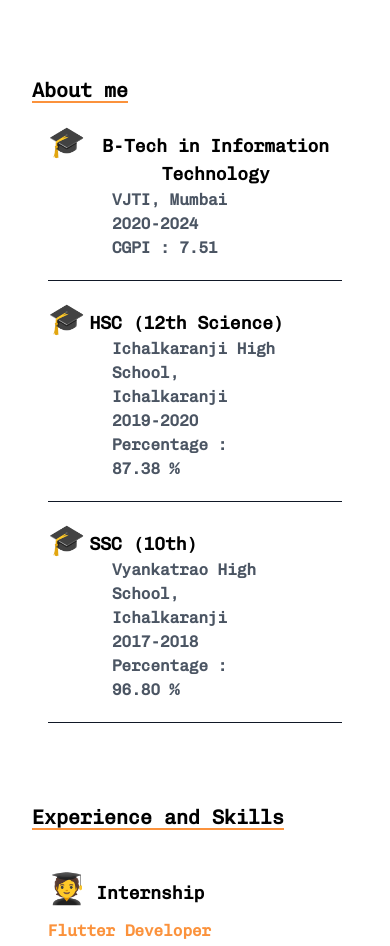
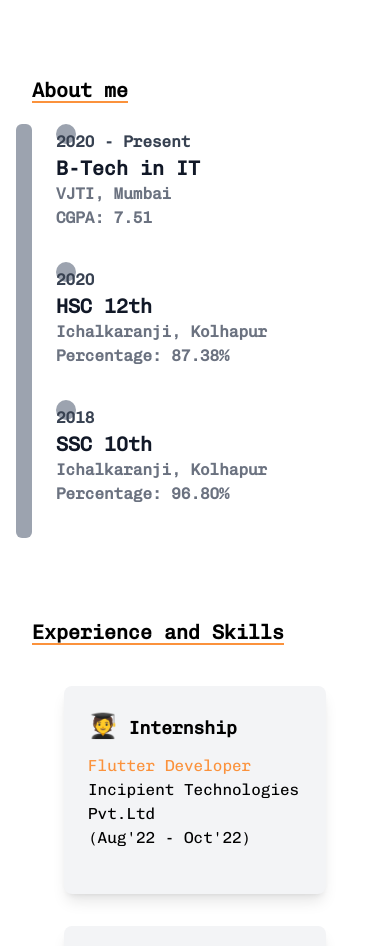
Before and after one commit to Pruthviraj49/Portfolio_Site, a Next.js app: page / in a window 390 px wide. Shown: the part 1020-1966 px from the top of the page. Built offline with nearby package versions, Linux system fonts and the light colour scheme.

Commit message:
Animation Added

```diff
--- a/components/About.jsx
+++ b/components/About.jsx
@@ -2,32 +2,7 @@ import React from "react";
 
 const About = () => {
     return (
-        // <div className="py-6">
-        //     <h2 className="text-2xl font-bold mb-4">Educational Details</h2>
-        //     <div className="bg-white p-6 rounded-lg shadow-md">
-        //         <div className="flex items-center mb-4">
-        //             <div className="w-10 h-10 bg-indigo-500 rounded-full mr-4"></div>
-        //             <div>
-        //                 <h3 className="font-medium text-lg">Degree Title</h3>
-        //                 <p className="text-gray-700">Institute Name</p>
-        //             </div>
-        //         </div>
-        //         <div className="flex items-center mb-4">
-        //             <div className="w-10 h-10 bg-indigo-500 rounded-full mr-4"></div>
-        //             <div>
-        //                 <h3 className="font-medium text-lg">Degree Title</h3>
-        //                 <p className="text-gray-700">Institute Name</p>
-        //             </div>
-        //         </div>
-        //         <div className="flex items-center mb-4">
-        //             <div className="w-10 h-10 bg-indigo-500 rounded-full mr-4"></div>
-        //             <div>
-        //                 <h3 className="font-medium text-lg">Degree Title</h3>
-        //                 <p className="text-gray-700">Institute Name</p>
-        //             </div>
-        //         </div>
-        //     </div>
-        // </div>
+
 
         <div className="pt-24 ">
             <div className="md:px-40 sm:px-16 px-8 font-chivoMono">
@@ -35,57 +10,60 @@ const About = () => {
             </div>
             <section className="font-chivoMono ">
 
-                <div className="grid justify-center pl-12 pr-12">
-                    <div className="col-span-2 pb-5 ">
-                        <div className="flex flex-col">
-                            <div className="flex">
-                                <span className="text-3xl md:text-4xl pr-1">🎓</span>
-                                <h3 className="text-lg font-bold text-center pt-2" >B-Tech in Information Technology</h3>
-                            </div>
-                            <div className="flex flex-col px-16 text-gray-600 dark:text-gray-200">
-                                <span className="text-base font-bold">VJTI, Mumbai</span>
-                                <span className="text-base font-bold">2020-2024</span>
-                                <span className="text-base font-bold pb-5">CGPI : 7.51</span>
-                            </div>
+                <div className="relative w-full max-w-5xl mx-auto px-4 sm:px-6 lg:px-8">
+                    <div className=" absolute top-0 left-4 w-4 h-full bg-gray-400 dark:bg-gray-700 rounded-md"></div>
+                    <ul className="relative z-10 px-10 sm:grid sm:grid-cols-3 justify-evenly sm:gap-x-8">
+                        <li className="sm:py-12">
+                            <div className="relative pb-8 border-gray-400 dark:border-gray-700">
+                                <span className="absolute top-0 left-0  w-5 h-5 rounded-full bg-gray-400 dark:bg-gray-700 "></span>
+                                <div className="relative flex items-start space-x-4">
+                                    <div className="min-w-0 flex-1 pt-1.5 flex justify-between space-x-4">
+                                        <div>
+                                            <span className="block text-base font-bold text-gray-700 dark:text-gray-400">2020 - Present</span>
+                                            <span className="block text-xl font-bold text-gray-900 dark:text-white">B-Tech in IT</span>
+                                            <span className="block text-base font-semibold text-gray-500 dark:text-gray-400">VJTI, Mumbai</span>
+                                            <span className="block text-base font-semibold text-gray-500 dark:text-gray-400">CGPA: 7.51</span>
+
 
                                         </div>
-                        <hr className="w-full border-1 border-gray-900 dark:border-gray-200" />
                                     </div>
-
-
-
-                    <div className="col-span-2  pb-5">
-                        <div className="flex flex-col">
-                            <div className="flex">
-                                <span className="text-3xl md:text-4xl pr-1">🎓</span>
-                                <h3 className="text-lg font-bold text-center pt-2" >HSC (12th Science)</h3>
                                 </div>
-                            <div className="flex flex-col px-16  text-gray-600 dark:text-gray-200">
-                                <span className="text-base font-bold">Ichalkaranji High School, Ichalkaranji</span>
-                                <span className="text-base font-bold">2019-2020</span>
-                                <span className="text-base font-bold pb-5">Percentage : 87.38 %</span>
                             </div>
+                        </li>
+                        <li className="sm:py-12">
+                            <div className="relative pb-8 border-gray-400 dark:border-gray-700">
+                                <span className="absolute top-0 left-0 w-5 h-5 rounded-full bg-gray-400 dark:bg-gray-700"></span>
+                                <div className="relative flex items-start space-x-4">
+                                    <div className="min-w-0 flex-1 pt-1.5 flex justify-between space-x-4">
+                                        <div>
+                                            <span className="block text-base font-bold text-gray-700 dark:text-gray-400">2020</span>
+                                            <span className="block text-xl font-bold text-gray-900 dark:text-white">HSC 12th</span>
+                                            <span className="block text-base font-semibold text-gray-500 dark:text-gray-400">Ichalkaranji, Kolhapur</span>
+                                            <span className="block text-base font-semibold text-gray-500 dark:text-gray-400">Percentage: 87.38%</span>
 
                                         </div>
-                        <hr className="w-full border-1 border-gray-900 dark:border-gray-200" />
                                     </div>
-
-
-                    <div className="col-span-2">
-                        <div className="flex flex-col">
-                            <div className="flex">
-                                <span className="text-3xl md:text-4xl pr-1">🎓</span>
-                                <h3 className="text-lg font-bold text-center pt-2" >SSC (10th)</h3>
                                 </div>
-                            <div className="flex flex-col px-16  text-gray-600 dark:text-gray-200">
-                                <span className="text-base font-bold">Vyankatrao High School, Ichalkaranji</span>
-                                <span className="text-base font-bold">2017-2018</span>
-                                <span className="text-base font-bold pb-5">Percentage : 96.80 %</span>
                             </div>
+                        </li>
+                        <li className="sm:py-12">
+                            <div className="relative pb-8 border-gray-400 dark:border-gray-700">
+                                <span className="absolute top-0 left-0 w-5 h-5 rounded-full bg-gray-400 dark:bg-gray-700"></span>
+                                <div className="relative flex items-start space-x-4">
+                                    <div className="min-w-0 flex-1 pt-1.5 flex justify-between space-x-4">
+                                        <div>
+                                            <span className="block text-base font-bold text-gray-700 dark:text-gray-400">2018</span>
+                                            <span className="block text-xl font-bold text-gray-900 dark:text-white">SSC 10th</span>
+                                            <span className="block text-base font-semibold text-gray-500 dark:text-gray-400">Ichalkaranji, Kolhapur</span>
+                                            <span className="block text-base font-semibold text-gray-500 dark:text-gray-400">Percentage: 96.80%</span>
 
                                         </div>
-                        <hr className="w-full border-1 border-gray-900 dark:border-gray-200" />
                                     </div>
+                                </div>
+                            </div>
+                        </li>
+                    </ul>
+
 
                 </div>
 
--- a/components/Experience.jsx
+++ b/components/Experience.jsx
@@ -10,42 +10,51 @@ export default function Experience() {
                     Experience and Skills
                 </h1>
             </div>
-            <div className="pb-10">
-                <div className="flex flex-col md:flex-row justify-center font-chivoMono">
-                    <div className="md:pl-44 sm:px-16 px-12">
-                        <div className="text-lg sm:text-xl md:text-2xl font-bold pb-3">
-                            <span className="text-3xl  md:text-5xl">🧑‍🎓</span> Internship
+            <div className="pb-10 px-10">
+
+                <div className="grid md:grid-cols-2 gap-8 md:px-48 sm:px-16 px-6 font-chivoMono pb-7">
+                    <div className="bg-gray-100 dark:bg-gray-900 rounded-lg shadow-lg p-6">
+                        <div className="text-lg sm:text-xl md:text-xl font-bold pb-3">
+                            <span className="text-2xl md:text-3xl">🧑‍🎓</span> Internship
                         </div>
                         <div className="pb-5">
-                            <h1 className="text-base sm:text-lg md:text-xl font-bold text-orange-400">
+                            <h1 className="text-base sm:text-lg md:text-xl font-meduim text-orange-400">
                                 Flutter Developer
                             </h1>
-                            <h2 className="">Incipient Technologies Pvt.Ltd</h2>
+                            <h2>Incipient Technologies Pvt.Ltd</h2>
                             <h3>(Aug&apos;22 - Oct&apos;22)</h3>
                         </div>
+
                     </div>
-                    <div className="md:pl-52 sm:px-16 px-12 md:pb-12">
-                        <div className="text-lg sm:text-xl md:text-2xl font-bold pb-3">
-                            <span className="text-3xl  md:text-5xl">👨‍🏫</span> Voluntouring
+                    <div className="bg-gray-100 dark:bg-gray-900 rounded-lg shadow-lg p-6">
+                        <div className="text-lg sm:text-xl md:text-xl font-bold pb-3">
+                            <span className="text-2xl md:text-3xl">👨‍🏫</span> Voluntouring
                         </div>
                         <div className="pb-5">
-                            <h1 className="text-base sm:text-lg md:text-xl font-bold text-orange-400">
+                            <h1 className="text-base sm:text-lg md:text-xl font-meduim text-orange-400">
                                 Web Developer
                             </h1>
-                            <h2 className="">Technovanza (Technical Club)</h2>
+                            <h2>Technovanza (Technical Club)</h2>
                             <h3>(Oct&apos;22 - Present)</h3>
+                        </div>
+
+                        <div className="pb-5">
+
+                            <h2>AeroVJTI (Technical Club)</h2>
+                            <h3>(Jan&apos;23 - Present)</h3>
                         </div>
                     </div>
                 </div>
 
-                <div className="flex flex-col md:flex-row justify-center font-chivoMono pb-16">
-                    <div className="md:pl-44 sm:px-16 px-12">
-                        <div>
-                            <div className="text-lg sm:text-xl md:text-2xl font-bold">
-                                <span className="text-3xl md:text-5xl">👨‍💻</span>Certifications
+
+
+                <div className="grid md:grid-cols-2 gap-8 md:px-48 sm:px-16 px-6 font-chivoMono">
+                    <div className="bg-gray-100 dark:bg-gray-900 rounded-lg shadow-lg p-6">
+                        <div className="text-lg sm:text-xl md:text-xl font-bold pb-3">
+                            <span className="text-2xl md:text-3xl">📜</span> Certifications
                         </div>
                         <div className="pb-5">
-                                <h1 className="text-base sm:text-lg md:text-xl font-bold text-orange-400">
+                            <h1 className="text-base sm:text-lg md:text-xl font-meduim text-orange-400">
                                 Udemy
                             </h1>
                             <a
@@ -56,13 +65,12 @@ export default function Experience() {
                             </a>
                         </div>
                     </div>
-                    </div>
-                    <div className="md:pl-52 sm:px-16 px-12 md:pb-12">
-                        <div className="text-lg sm:text-xl md:text-2xl font-bold pb-3">
-                            <span className="text-3xl  md:text-5xl">👨‍🏫</span>Extracurricular
+                    <div className="bg-gray-100 dark:bg-gray-900 rounded-lg shadow-lg p-6">
+                        <div className="text-lg sm:text-xl md:text-xl font-bold pb-3">
+                            <span className="text-2xl md:text-3xl">🙎‍♂️</span> Extracurricular
                         </div>
                         <div className="pb-5">
-                            <h1 className="text-base sm:text-lg md:text-xl font-bold text-orange-400">
+                            <h1 className="text-base sm:text-lg md:text-xl font-meduim text-orange-400">
                                 KHO-KHO player
                             </h1>
                             <h2 className="">Official college team</h2>
@@ -70,6 +78,7 @@ export default function Experience() {
                         </div>
                     </div>
                 </div>
+
             </div>
             <div className="md:px-52 sm:px-16 px-12 md:text-center">
                 <div className="text-xl md:text-2xl font-bold text-center font-chivoMono underline decoration-orange-400 underline-offset-4">
--- a/pages/index.js
+++ b/pages/index.js
@@ -70,6 +70,7 @@ export default function Home() {
         </div>
       </section>
 
+
       <section id='experience'>
         <div><Experience /></div>
       </section>
```
Also changed, not shown: components/Projects.jsx (+82 -49 lines), components/Skills.jsx (+42 -2 lines), public/collab.png (added), public/newsMania.png (added). Lines whose indentation alone changed are shown as unchanged.
